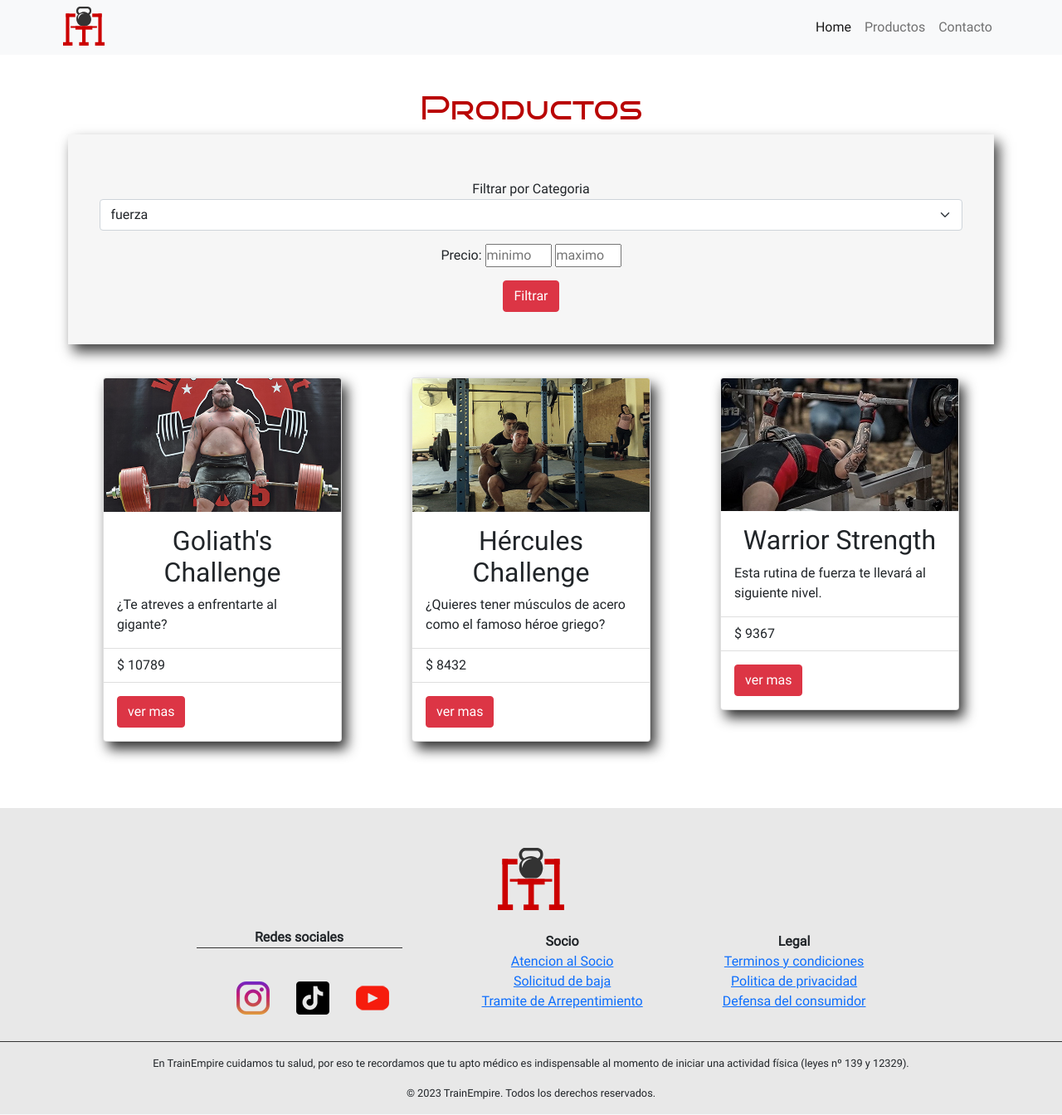
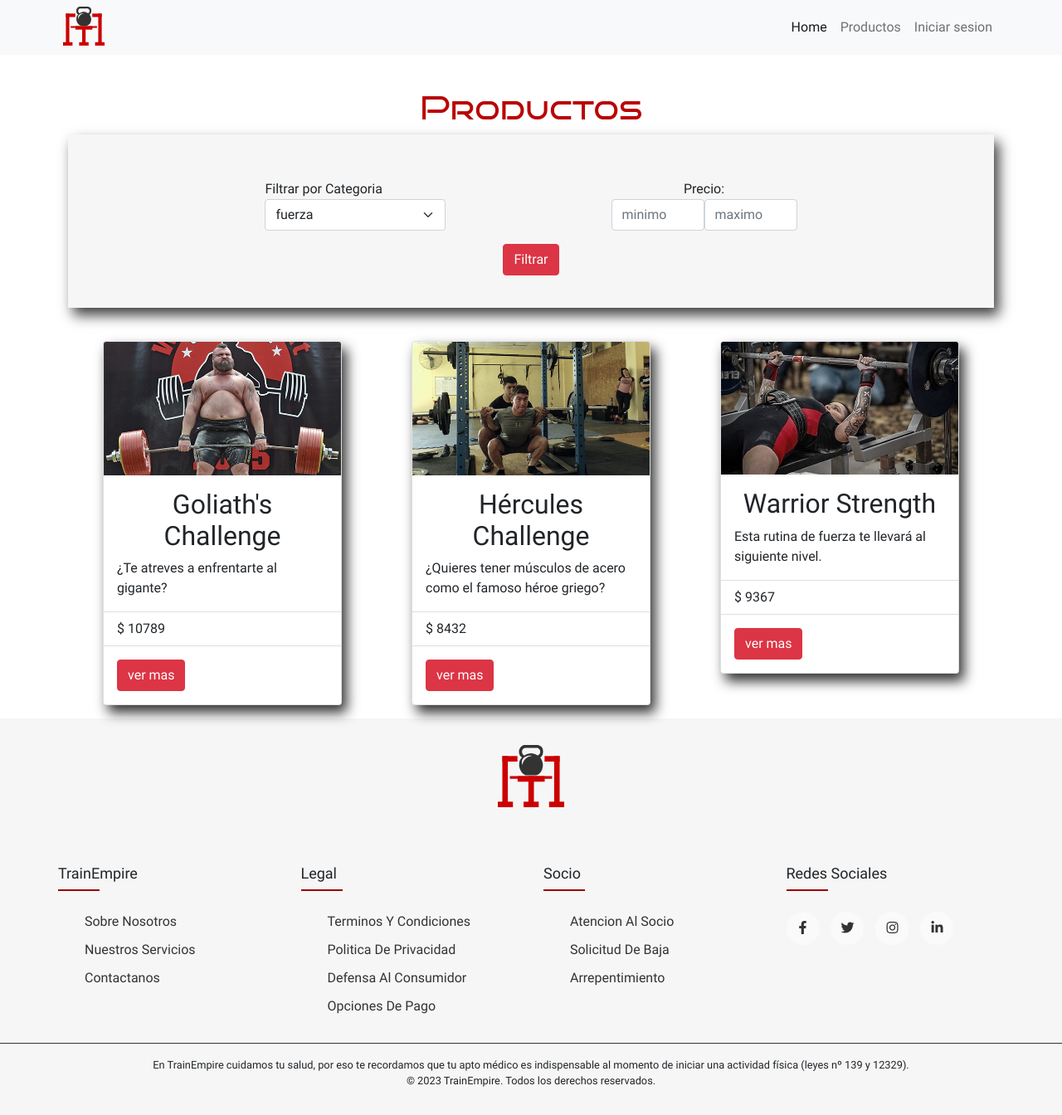
Before and after one commit to Bartoloni00/TrainEmpire, a PHP site: page /index.php?s=productos&c=1 in a window 1280 px wide. Shown: the whole page at 83% size. Run offline with PHP 8.4, Linux system fonts and the light colour scheme; data comes from the database, SQL or seed files in the repository.

Commit message:
Mejore UI
Modifique el footer completamente.
Modifique el buscador.
Pequeños cambios al Navbar

```diff
--- a/sitio/estilos.css
+++ b/sitio/estilos.css
@@ -19,6 +19,7 @@
     font-family: 'Roboto-Regular';
     src: url('assets/fonts/Roboto-Regular.ttf') format('truetype');
   }
+  @import url('https://fonts.googleapis.com/css2?family=Poppins:wght@300;400;500;600;700&display=swap');
 *{
     margin: 0;
     padding: 0;
@@ -405,13 +406,26 @@ section[class="productos"]>.card{
           box-shadow: 6px 9px 15px 0px rgba(0,0,0,0.75);
 }
 .filtros input{
-  max-width: 5em;
+  max-width: 7em;
 }
 .filtros label{
   margin-top: 2vh;
 }
+.buscador-container{
+  width: 100%;
+  display: flex;
+  justify-content: space-evenly;
+}
 .filtros .div-precios{
   margin: 2vh 0;
+  display: flex;
+  flex-direction: column;
+  justify-content: center;
+  align-items: center;
+}
+.div-precios>div{
+  display: flex;
+  justify-content: space-between;
 }
 label[for="maxp"], label[for="minp"]{
   position: absolute;
@@ -423,24 +437,73 @@ label[for="maxp"], label[for="minp"]{
   color: #990100;
 }
 /*----------------------------------------Footer-----------------------------------------------*/
-footer{
-  margin-top: 10vh;
-  padding-top: 5vh;
+.contenedor{
+  max-width: 1170px;
+  margin:auto;
+}
+.footer-row{
+  display: flex;
+  flex-wrap: wrap;
+}
+ul{
   list-style: none;
-  display: -webkit-box;
-  display: -webkit-flex;
-  display: -ms-flexbox;
-  display: flex;
-  -webkit-box-orient: vertical;
-  -webkit-box-direction: normal;
-  -webkit-flex-direction: column;
-      -ms-flex-direction: column;
-          flex-direction: column;
-  -webkit-box-pack: center;
-  -webkit-justify-content: center;
-      -ms-flex-pack: center;
-          justify-content: center;
-  background-color: var(--color-primario);
+}
+.footer{
+  background-color: var(--color-primario2);
+    padding: 2em 0;
+    margin-top: 1em;
+}
+.footer-col{
+   width: 25%;
+   padding: 0 15px;
+}
+.footer-col h3{
+  font-size: 18px;
+  text-transform: capitalize;
+  margin-bottom: 35px;
+  font-weight: 500;
+  position: relative;
+}
+.footer-col h3::before{
+  content: '';
+  position: absolute;
+  left:0;
+  bottom: -10px;
+  background-color: var(--color-secundario);
+  height: 2px;
+  box-sizing: border-box;
+  width: 50px;
+}
+.footer-col ul li:not(:last-child){
+  margin-bottom: 10px;
+}
+.footer-col ul li a{
+  font-size: 16px;
+  text-transform: capitalize;
+  text-decoration: none;
+  font-weight: 300;
+  color: var(--color-terciario);
+  display: block;
+  transition: all 0.3s ease;
+}
+.footer-col ul li a:hover{
+  padding-left: 8px;
+}
+.footer-col .social-links a{
+  display: inline-block;
+  height: 40px;
+  width: 40px;
+  background-color: rgba(255,255,255,0.4);
+  margin:0 10px 10px 0;
+  text-align: center;
+  line-height: 40px;
+  border-radius: 50%;
+  color: var(--color-terciario);
+  transition: all 0.5s ease;
+}
+.footer-col .social-links a:hover{
+  color: var(--color-secundario);
+  background-color: var(--color-terciario);
 }
 .logo{
   display: block;
@@ -449,71 +512,15 @@ footer{
   background-image: url('assets/tp1_logo.svg');
   background-repeat: no-repeat;
   text-indent: -9999em;
-  margin-bottom: 2vh;
-}
-footer span{
-  font-weight: bolder;
-}
-footer ul{
-  list-style: none;
-}
-footer>a{
-  margin: .5em auto;
-  padding-bottom: 5vh;
-  list-style: none;
-}
-footer>.footer-links{
-  display: -webkit-box;
-  display: -webkit-flex;
-  display: -ms-flexbox;
-  display: flex;
-  -webkit-box-pack: center;
-  -webkit-justify-content: center;
-      -ms-flex-pack: center;
-          justify-content: center;
-  grid-gap: 5vw;
-  -webkit-box-align: center;
-  -webkit-align-items: center;
-      -ms-flex-align: center;
-          align-items: center;
-}
-footer>.footer-links>div{
-  text-align: center;
-}
-footer>.footer-links>div:first-of-type{
-  display: -webkit-box;
-  display: -webkit-flex;
-  display: -ms-flexbox;
-  display: flex;
-  -webkit-box-orient: vertical;
-  -webkit-box-direction: normal;
-  -webkit-flex-direction: column;
-      -ms-flex-direction: column;
-          flex-direction: column;
-  -webkit-box-align: center;
-  -webkit-align-items: center;
-      -ms-flex-align: center;
-          align-items: center;
-  -webkit-box-pack: end;
-  -webkit-justify-content: flex-end;
-      -ms-flex-pack: end;
-          justify-content: flex-end;
-}
-footer>.footer-links>div:first-of-type>ul{
-  display: -webkit-box;
-  display: -webkit-flex;
-  display: -ms-flexbox;
-  display: flex;
-}
-footer>.footer-links>div:first-of-type>ul a{
-  margin: 10px
+  margin: 0 auto 2em;
 }
 footer>div:last-of-type{
   border-top: 1px solid var(--color-terciario);
   padding-top: 2vh;
   margin-top: 2vh;
 }
-footer>div>p{
+footer>div:last-of-type p {
+  margin: auto;
   text-align: center;
   font-size: .8em;
 }
@@ -548,9 +555,16 @@ footer>div>p{
   .detalles_producto>div>img{
     max-width: 100%;
   }
-  footer>.footer-links{
-    -webkit-flex-wrap: wrap;
-        -ms-flex-wrap: wrap;
-            flex-wrap: wrap;
+  .footer-col{
+    width: 50%;
+ }
+}
+@media(max-width: 574px){
+  .hero h1{
+    font-size: 2em;
   }
+  .footer-col{
+    width: 100%;
+    margin: auto;
 }
+}
--- a/sitio/index.php
+++ b/sitio/index.php
@@ -38,6 +38,7 @@
     <link rel="shortcut icon" href="assets/tp1_logo.svg" type="image/x-icon">
     <link rel="stylesheet" href="estilos.css">
     <link rel="stylesheet" href="css/bootstrap.min.css">
+    <link rel="stylesheet" type="text/css" href="https://cdnjs.cloudflare.com/ajax/libs/font-awesome/5.15.1/css/all.min.css">
 </head>
 <body>
   <nav class="navbar navbar-expand-lg navbar-light bg-light">
@@ -55,7 +56,7 @@
             <a class="nav-link" href="index.php?s=productos">Productos</a>
           </li>
           <li class="nav-item">
-            <a class="nav-link" href="index.php?s=contacto">Contacto</a>
+            <a class="nav-link" href="admin/index.php?s=iniciar-sesion">Iniciar sesion</a>
           </li>
         </ul>
       </div>
@@ -66,35 +67,47 @@
         require_once __DIR__ . '/secciones/' . $vista . '.php';
         ?>
   </main>
-  <footer>
-      <a href="#" class="logo">TrainEmpire</a>
-      <div class="footer-links">
-        <div>
-            <span>Redes sociales</span>
-          <ul class="redes-sociales">
-            <li><a href="http://www.instagram.com" target="_blank">instagram</a></li>
-            <li><a href="http://www.tiktok.com" target="_blank">tiktok</a></li>
-            <li><a href="http://www.youtube.com" target="_blank">youtube</a></li>
+  <footer class="footer">
+    <h2 class="logo">TrainEmpire</h2>
+     <div class="contenedor">
+      <div class="footer-row">
+        <div class="footer-col">
+          <h3>TrainEmpire</h3>
+          <ul>
+            <li><a href="#">Sobre nosotros</a></li>
+            <li><a href="#">Nuestros servicios</a></li>
+            <li><a href="index.php?s=contacto">Contactanos</a></li>
           </ul>
-        </div><!--fin de links de redes sociales -->
-        <div>
+        </div>
+        <div class="footer-col">
+          <h3>Legal</h3>
           <ul>
-            <li><span>Socio</span></li>
-            <li><a href="#">Atencion al Socio</a></li>
-            <li><a href="#">Solicitud de baja</a></li>
-            <li><a href="#">Tramite de Arrepentimiento</a></li>
-          </ul>
-        </div><!-- fin de cosas de socios-->
-        <div>
-          <ul>
-            <li><span>Legal</span></li>
             <li><a href="#">Terminos y condiciones</a></li>
             <li><a href="#">Politica de privacidad</a></li>
-            <li><a href="#">Defensa del consumidor</a></li>
+            <li><a href="#">Defensa al consumidor</a></li>
+            <li><a href="#">Opciones de pago</a></li>
           </ul>
-        </div><!-- Fin de legales-->
-    </div>
-    <div>
+        </div>
+        <div class="footer-col">
+          <h3>Socio</h3>
+          <ul>
+            <li><a href="#">Atencion al socio</a></li>
+            <li><a href="#">Solicitud de baja</a></li>
+            <li><a href="#">Arrepentimiento</a></li>
+          </ul>
+        </div>
+        <div class="footer-col">
+          <h3>Redes sociales</h3>
+          <div class="social-links">
+            <a href="#"><i class="fab fa-facebook-f"></i></a>
+            <a href="#"><i class="fab fa-twitter"></i></a>
+            <a href="#"><i class="fab fa-instagram"></i></a>
+            <a href="#"><i class="fab fa-linkedin-in"></i></a>
+          </div>
+        </div>
+      </div>
+     </div>
+     <div>
       <p>
         En TrainEmpire cuidamos tu salud, por eso te recordamos que tu apto médico es indispensable al momento de iniciar una actividad física (leyes nº 139 y 12329).
       </p>
--- a/sitio/secciones/home.php
+++ b/sitio/secciones/home.php
@@ -11,11 +11,6 @@
         <h1>TrainEmpire</h1>
         <p>"Convierte tu cuerpo en un imperio"</p>
         <a href="Contactanos" class="btn-contacto">Contactanos</a>
-        <ul class="redes-sociales">
-            <li><a href="http://www.instagram.com" target="_blank">instagram</a></li>
-            <li><a href="http://www.tiktok.com" target="_blank">tiktok</a></li>
-            <li><a href="http://www.youtube.com" target="_blank">youtube</a></li>
-        </ul>
     </div>
     <img src="assets/homePrincipal.svg" alt="ilustracion de comunidad de gym">
     </section>
--- a/sitio/secciones/productos.php
+++ b/sitio/secciones/productos.php
@@ -19,6 +19,8 @@
     <h1 class="productos-h2">Productos</h1>
     <form action="index.php" method="get" class="filtros">
         <input type="hidden" name="s" value="productos">
+                <div class="buscador-container">
+                    <div>
                         <label for="c">Filtrar por Categoria</label>
                         <select name="c" class="form-select" id="c">
                             <option value="">--Seleccione Categoria--</option>
@@ -26,11 +28,14 @@
                                 <option value="<?= $categoria->getId();?>" <?= $categoria->getId() === $categoriaGet ? 'selected' : '';?>><?= $categoria->getNombre();?></option>
                             <?php endforeach;?>
                         </select>
+                    </div>
                     <div class="div-precios">
                         <span>Precio:</span>
+                        <div>
                             <label for="minp">Precio minimo</label>
                             <input
                                 type="number"
+                                class="form-control"
                                 name="minp"
                                 min="0"
                                 placeholder="minimo"
@@ -39,11 +44,14 @@
                             <label for="maxp">Precio maximo</label>
                             <input
                                 type="number"
+                                class="form-control"
                                 name="maxp"
                                 min="0"
                                 placeholder="maximo"
                                 id="maxp"
                                 <?=$precio_max != PHP_INT_MAX?'value="'.$precio_max.'"':''?>>
+                        </div>
+                    </div>
                 </div>
                 <button type="submit" class="btn btn-danger">Filtrar</button>
             </form>
```
Also changed, not shown: sitio/admin/index.php (+39 -30 lines). Lines whose indentation alone changed are shown as unchanged.
